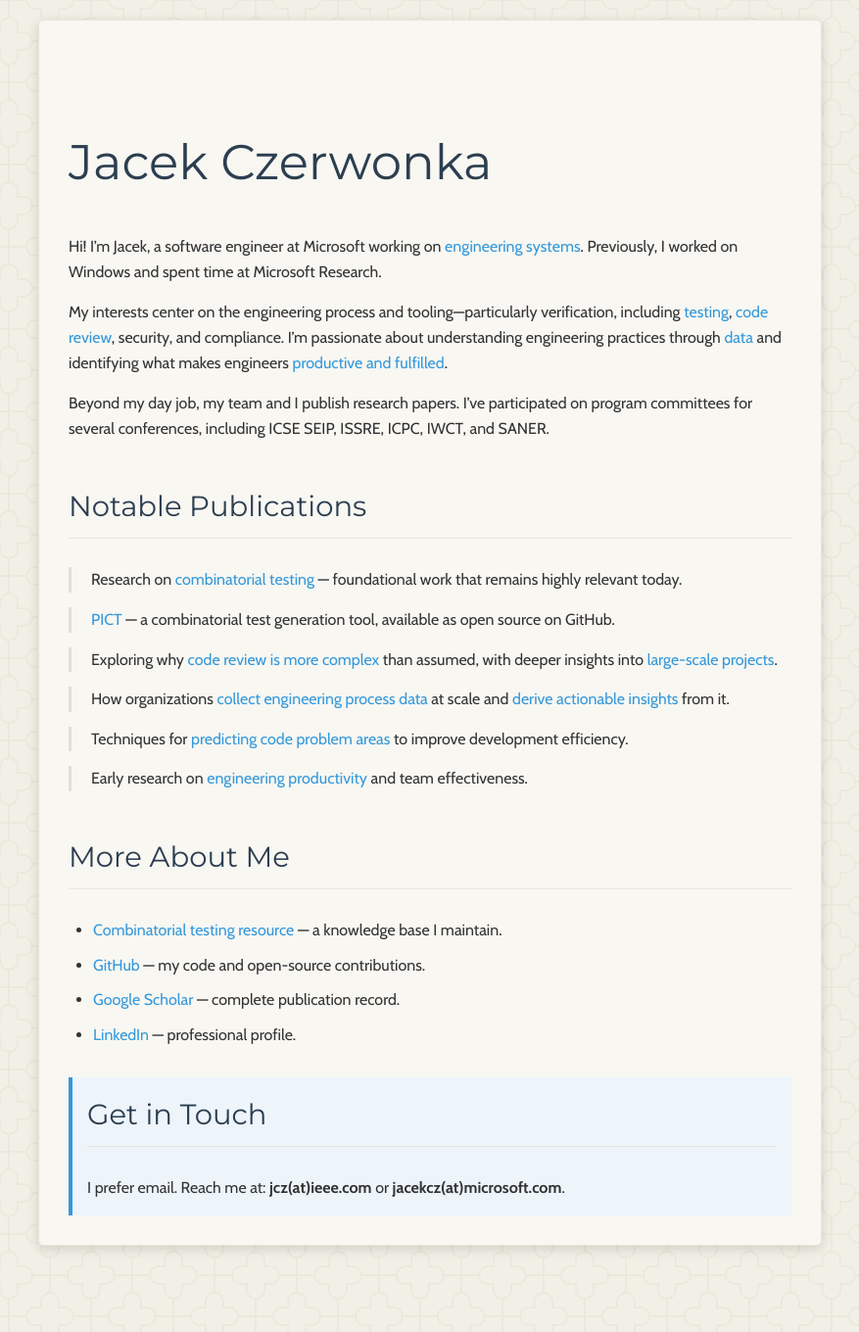
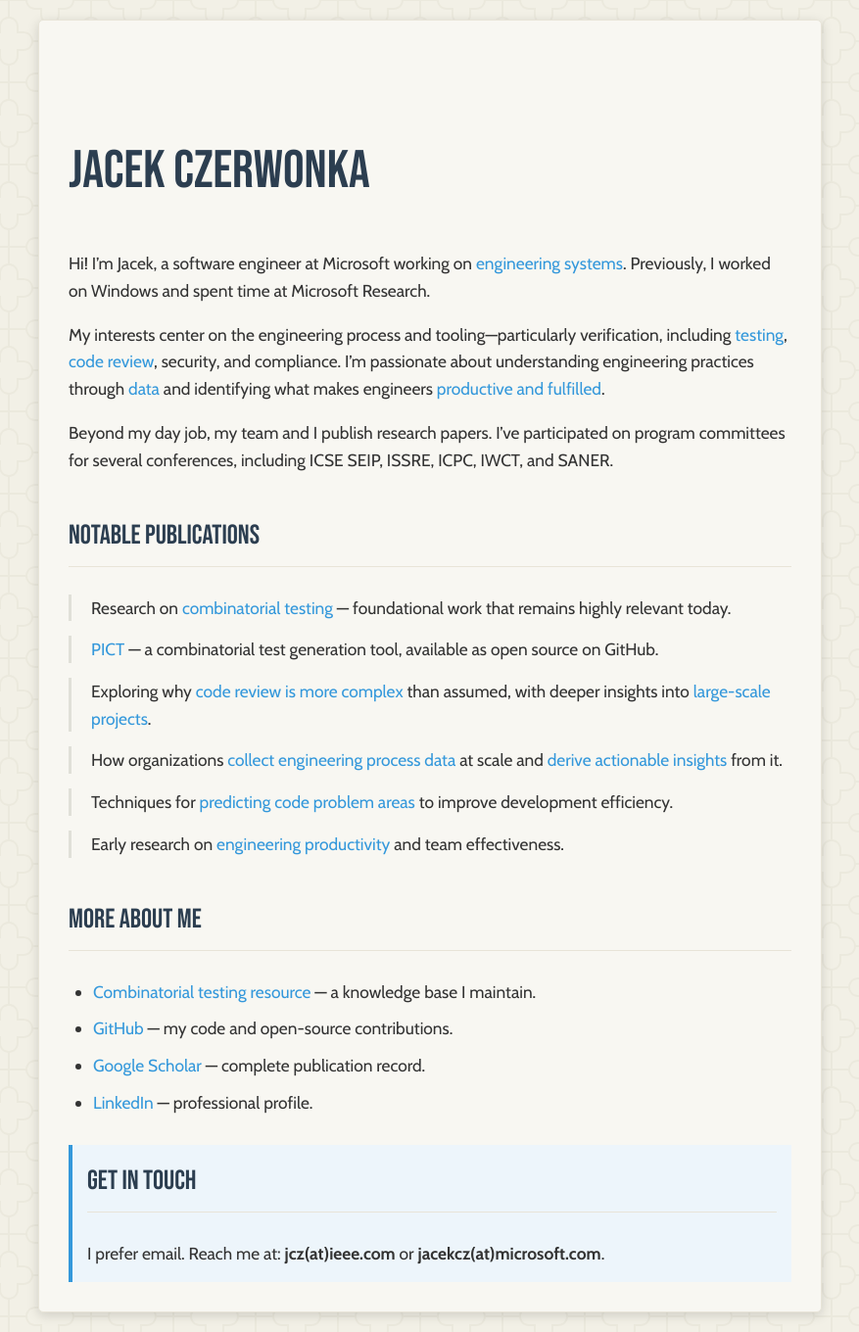
Before and after one commit to jaccz/jaccz.github.io, a Jekyll site: the page built from index.md, in a window 1280 px wide. Shown: the whole page at 98% size, without its empty margins (201-1078 px from the left). Built offline with Jekyll 4.4.1, drawn with Linux system fonts in a browser that asks for light colours; before the commit the page ends 1292 px from its top, so only the background shows below that.

Commit message:
Update font imports and heading styles for improved typography

```diff
--- a/assets/css/style.css
+++ b/assets/css/style.css
@@ -1,6 +1,6 @@
 /* Custom styles for jacekcz.com */
 
-@import url('https://fonts.googleapis.com/css2?family=Cabin:wght@400;500;600;700&family=Montserrat:wght@400&display=swap');
+@import url('https://fonts.googleapis.com/css2?family=Bebas+Neue&family=Cabin:wght@400;500;600;700&display=swap');
 
 :root {
   /* Light mode variables */
@@ -40,6 +40,7 @@
 
 body {
   font-family: 'Cabin', Verdana, "Helvetica Neue", Helvetica, sans-serif;
+  font-size: 13pt;
   line-height: 1.6;
   color: var(--text-color);
   background-color: var(--bg-color);
@@ -57,7 +58,7 @@
 }
 
 h1, h2, h3, h4 {
-  font-family: 'Montserrat', Georgia, Verdana, sans-serif;
+  font-family: 'Bebas Neue', 'Cabin', Georgia, Verdana, sans-serif;
   color: var(--heading-color);
   margin-top: 1.5em;
   font-weight: 400;
@@ -72,13 +73,13 @@
 }
 
 h3 {
-  font-size: 1.82em;
+  font-size: 1.6em;
   border-bottom: 1px solid var(--border-color);
   padding-bottom: 0.3em;
 }
 
 h4 {
-  font-size: 1.56em;
+  font-size: 1.35em;
 }
 
 a {
```
